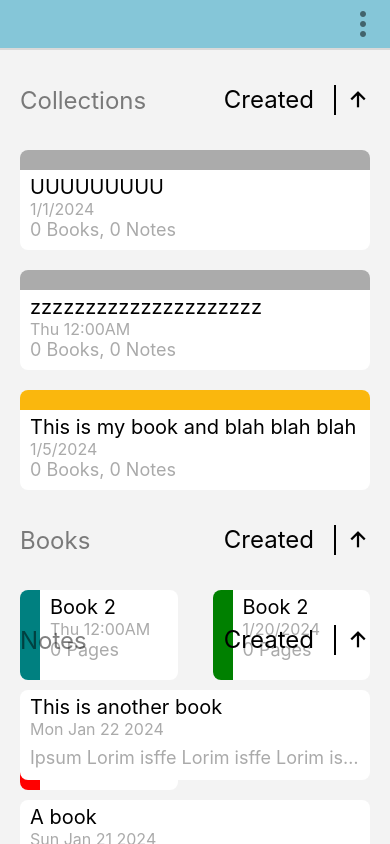
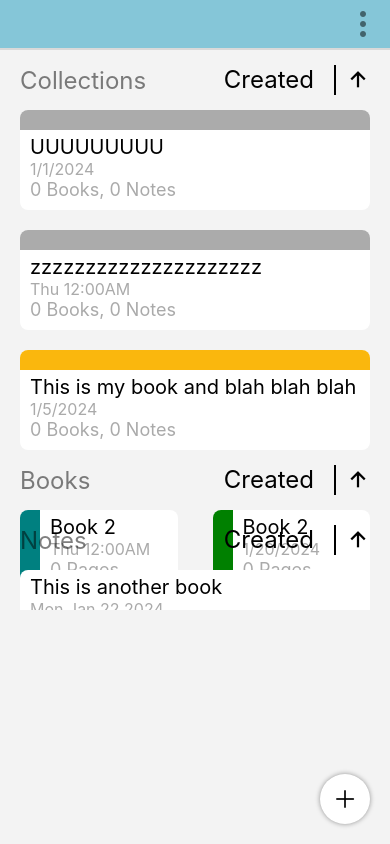
Before and after one commit to PBasham/pb-journaling, a React Native app: screen / in a window 390 px wide. Built offline with nearby package versions, Linux system fonts and the light colour scheme.

Commit message:
set up RoundIconBtn component

```diff
--- /dev/null
+++ b/src/components/ui/buttons/RoundIconBtn/RoundIconBtn.tsx
@@ -0,0 +1,97 @@
+/*========================================
+        Import Dependencies
+========================================*/
+import { FC } from "react"
+import { View, StyleSheet, Pressable, Dimensions } from 'react-native'
+import { AntDesign } from "@expo/vector-icons"
+import { colors } from "../../../../assets"
+import styled from "styled-components/native"
+/*========================================
+        Import Styles
+========================================*/
+
+
+interface RoundIconBtnProps {
+    antIconName?: string
+    size?: number
+    iconColor?: string
+    style?: any
+    onPress: () => void
+}
+// justifyContent: 'center',
+//         alignItems: "center",
+//         borderRadius: 50,
+//         width: 50,
+//         height: 50,
+//         // Shadow --
+//         elevation: 10,
+//         shadowColor: colors.buttonColors.shadow,
+//         shadowOffset: {
+//             width: 0,
+//             height: 0,
+//         },
+//         shadowRadius: 5,
+//         shadowOpacity: .4,
+//         // ----------
+//         backgroundColor: colors.buttonColors.background,
+const StyRoundIconBtn = styled.Pressable`
+    position: absolute;
+    bottom: 0;
+    right: 0;
+
+
+    justify-content: center;
+    align-items: center;
+
+    margin-right: 20px;
+    margin-bottom: 20px;
+
+    border-radius: 50px;
+    width: 50px;
+    height: 50px;
+    background-color: ${colors.buttonColors.background};
+
+
+
+    z-index: 999;
+`
+
+
+const RoundIconBtn: FC<RoundIconBtnProps> = ({
+    antIconName,
+    size,
+    iconColor,
+    style,
+    onPress,
+}) => {
+
+    return (
+        <StyRoundIconBtn onPress={onPress}
+            style={styles.button}
+            >
+            <AntDesign
+            // @ts-ignore
+                name={antIconName}
+                size={size || 24}
+                color={iconColor || colors.buttonColors.shadow}
+            />
+        </StyRoundIconBtn>
+    )
+}
+
+export default RoundIconBtn
+
+const styles = StyleSheet.create({
+    button: {
+        // Shadow --
+        elevation: 10,
+        shadowColor: colors.buttonColors.shadow,
+        shadowOffset: {
+            width: 0,
+            height: 0,
+        },
+        shadowRadius: 5,
+        shadowOpacity: .4,
+
+    }
+})
--- /dev/null
+++ b/src/components/ui/buttons/RoundIconBtn/index.ts
@@ -0,0 +1 @@
+export {default as RoundIconBtn } from "./RoundIconBtn"
--- /dev/null
+++ b/src/components/ui/buttons/index.ts
@@ -0,0 +1 @@
+export * from "./RoundIconBtn"
--- a/src/screens/Collections/Collections.tsx
+++ b/src/screens/Collections/Collections.tsx
@@ -18,6 +18,7 @@ import { SortByOptions, SortingOptions } from "../../interfaces/OrderByBar";
 import { useMyBooks, useMyCollections } from "../../hooks";
 import { useMyNotes } from "../../hooks/useMyNotes";
 import { CollectionCard, BookCard, NoteCard } from "../../components";
+import { RoundIconBtn } from "../../components/ui/buttons";
 
 
 const CollectionScreenContainer = styled.ScrollView`
@@ -27,7 +28,7 @@ const CollectionScreenContainer = styled.ScrollView`
     height: 100%; */
     background-color: ${colors.generalColors.background};
 `;
-const CollectionScreenContainerInner = styled.View`
+const CollectionScreenContainerInner = styled.ScrollView`
     gap: 20px;
 
     /* padding-left: 20px;
@@ -85,7 +86,6 @@ const DividerBar = styled.View`
 
 
 
-
 const Collections: FunctionComponent = () => {
 
     //TODO - set up state for each sections Filter/sort order
@@ -94,7 +94,7 @@ const Collections: FunctionComponent = () => {
 
     const [myBooks, myBookSortBY, bookSortOptions, myBookSortAsc, addBook, removeBook, updateBook, sortMyBooks] = useMyBooks()
 
-    const [ myNotes, myNoteSortBY, noteSortOptions, myNoteSortAsc, addNote, removeNote, updateNote, sortMyNotes ] = useMyNotes()
+    const [myNotes, myNoteSortBY, noteSortOptions, myNoteSortAsc, addNote, removeNote, updateNote, sortMyNotes] = useMyNotes()
 
 
 
@@ -106,7 +106,7 @@ const Collections: FunctionComponent = () => {
 
     }, [])
 
-    const handleSetUpData = async () => {}
+    const handleSetUpData = async () => { }
 
     const handleUpdateCollectionSortOrder = async (sortBy: string, sortAsc: boolean) => {
         sortMyCollections(myCollections, sortBy, sortAsc)
@@ -127,6 +127,7 @@ const Collections: FunctionComponent = () => {
             <SafeAreaView edges={['top']} />
             <CollectionScreenContainer >
                 <CollectionScreenContainerInner>
+
                     <TopBar hasDotsButton />
                     <SortHeaderBar
                         sortBy={myCollectionSortBY}
@@ -220,6 +221,10 @@ const Collections: FunctionComponent = () => {
                     />
                 </CollectionScreenContainerInner>
             </CollectionScreenContainer>
+            <RoundIconBtn
+                antIconName="plus"
+                    onPress={() => console.log("RoundIconBtn has been pressed")}
+                />
         </>
     )
 }
```
Also changed, not shown: src/components/ui/buttons/RoundIconBtn/style.ts (added). Lines whose indentation alone changed are shown as unchanged.
